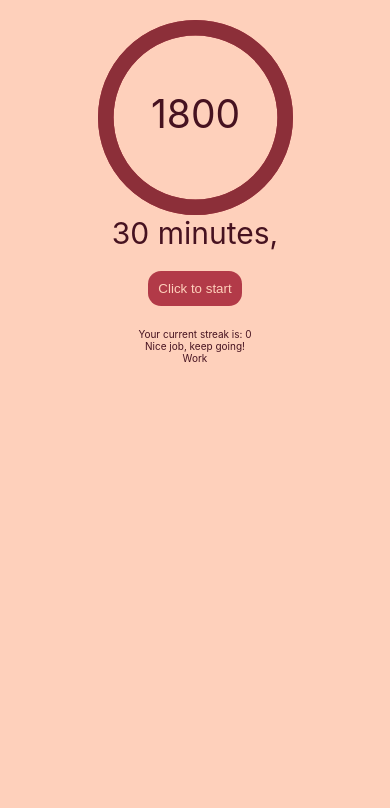
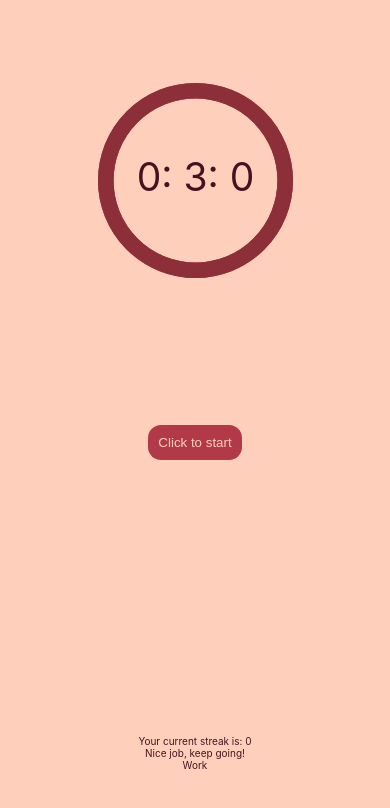
Before and after one commit to SyroQT/pomodorolt, a React (Create React App) app: page / in a window 390 px wide. Shown: the top 808 px of the page. Built offline with nearby package versions, Linux system fonts and the light colour scheme.

Commit message:
Fixed time units, added responsivnes for screens, some QoL changes and bug fixes, updated README

```diff
--- a/src/App.css
+++ b/src/App.css
@@ -31,9 +31,10 @@ body {
 }
 
 .App {
+  height: 100vh;
   text-align: center;
   display: flex;
+  flex-direction: column;
   align-items: center;
-  justify-content: center;
-  flex-direction: column;
+  justify-content: space-around;
 }
--- a/src/noState/Input.js
+++ b/src/noState/Input.js
@@ -1,36 +1,79 @@
 import React from "react";
 
-const Input = ({ show, time, change }) => {
+const secToTriple = (totalSeconds) => {
+  const hours = Math.floor(totalSeconds / 3600);
+  totalSeconds %= 3600;
+  const minutes = Math.floor(totalSeconds / 60);
+  const seconds = totalSeconds % 60;
+  return [hours, minutes, seconds];
+};
+
+const Input = ({ workTime, breakTime, onChange }) => {
   let input = null;
+  const [workH, workM, workS] = secToTriple(workTime);
+  const [breakH, breakM, breakS] = secToTriple(breakTime);
+
   input = (
+    <React.Fragment>
       <div>
+        <h1>Work time</h1>
         <input
           type="number"
           min="0"
           placeholder="Hours"
-        value={time[0]}
-        id="hours"
-        onChange={change}
+          value={workH}
+          id="workH"
+          onChange={onChange}
         />
         <input
           type="number"
           min="0"
           max="60"
-        id="minutes"
+          id="workM"
           placeholder="Minutes"
-        value={time[1]}
-        onChange={change}
+          value={workM}
+          onChange={onChange}
         />
         <input
           type="number"
-        min="1"
+          min="0"
           max="60"
-        id="seconds"
+          id="workS"
           placeholder="Seconds"
-        value={time[2]}
-        onChange={change}
+          value={workS}
+          onChange={onChange}
         />
       </div>
+      <div>
+        <h1>Break time</h1>
+        <input
+          type="number"
+          min="0"
+          placeholder="Hours"
+          value={breakH}
+          id="breakH"
+          onChange={onChange}
+        />
+        <input
+          type="number"
+          min="0"
+          max="60"
+          id="breakM"
+          placeholder="Minutes"
+          value={breakM}
+          onChange={onChange}
+        />
+        <input
+          type="number"
+          min="0"
+          max="60"
+          id="breakS"
+          placeholder="Seconds"
+          value={breakS}
+          onChange={onChange}
+        />
+      </div>
+    </React.Fragment>
   );
 
   return input;
--- a/src/noState/Timer.js
+++ b/src/noState/Timer.js
@@ -11,9 +11,9 @@ function secondsToHms(d) {
   var m = Math.floor((d % 3600) / 60);
   var s = Math.floor((d % 3600) % 60);
 
-  var hDisplay = h > 0 ? h + (h === 1 ? " hour, " : " hours, ") : "";
-  var mDisplay = m > 0 ? m + (m === 1 ? " minute, " : " minutes, ") : "";
-  var sDisplay = s > 0 ? s + (s === 1 ? " second" : " seconds") : "";
+  var hDisplay = h >= 0 ? h + ": " : "";
+  var mDisplay = m >= 0 ? m + ": " : "";
+  var sDisplay = s >= 0 ? s : null;
   return hDisplay + mDisplay + sDisplay;
 }
 
@@ -30,9 +30,8 @@ const Timer = ({ left, click, total }) => {
         })}
         value={left}
         maxValue={total}
-        text={`${left}`}
+        text={`${secondsToHms(left)}`}
       />
-      {secondsToHms(left)}
     </div>
   );
 };
--- a/src/noState/Timer.module.css
+++ b/src/noState/Timer.module.css
@@ -4,3 +4,8 @@
   cursor: pointer;
   width: 50%;
 }
+@media only screen and (min-width: 900px) {
+  .Timer {
+    width: 30%;
+  }
+}
--- a/src/state/Main.js
+++ b/src/state/Main.js
@@ -6,38 +6,50 @@ import StartButton from "../noState/StartButton";
 import Input from "../noState/Input";
 import Modal from "../noState/ui/Modal";
 
-const TIME = [0, 30, 0];
+const TIME = 180;
 const MESSAGE_BREAK = "Time to go back to work";
 const MESSAGE_WORK = "Time to take a break!";
+/* Helper functions */
+const secToTriple = (totalSeconds) => {
+  const hours = Math.floor(totalSeconds / 3600);
+  totalSeconds %= 3600;
+  const minutes = Math.floor(totalSeconds / 60);
+  const seconds = totalSeconds % 60;
+  return [hours, minutes, seconds];
+};
 
-const convertTime = (time) => {
-  let total = time[2];
-  total += time[1] * 60;
-  total += time[0] * 3600;
-  return total;
+const tripleToSec = (time) => {
+  return time[0] * 3600 + time[1] * 60 + time[2];
 };
 
 function Main(props) {
-  const [workTime, setWorkTime] = useState(convertTime(TIME));
-  const [timeLeft, setTimeLeft] = useState(convertTime(TIME));
+  /*
+  laikas darbui laikas pertraukai
+  arPertrauka arSkaiciuojam
+  laikasSekundemis
+  */
+  // Main variables for work and break
+  const [workTime, setWorkTime] = useState(TIME);
+  const [breakTime, setBreakTime] = useState(TIME);
+  const [streak, setStreak] = useState(0);
+  // Bools
+  const [settings, setSettings] = useState(false);
   const [counting, setCounting] = useState(false);
-  const [settings, setSettings] = useState(false);
-  const [streak, setStreak] = useState(0);
   const [isBreak, setIsBreak] = useState(false);
-  const [breakTime, setBreakTime] = useState(convertTime(TIME));
-  const [tripleTime, setTripleTime] = useState([0, 30, 0]);
+
+  const [timeLeft, setTimeLeft] = useState(TIME);
 
   // timer hook
   useEffect(() => {
     if (counting) {
       if (settings) {
+        // we cant open setting if counting
         setSettings(false);
       }
+      // set 1 sec timeout
       setTimeout(() => {
-        //add logic for ending
+        // we end the counting
         if (timeLeft === 0) {
-          //TODO: Smart logic for break/work following
-          //TODO: Counting the streak of work sessions
           setCounting(false);
           // Wheather it is a break or a work session
           if (isBreak) {
@@ -53,49 +65,59 @@ function Main(props) {
             alert(MESSAGE_WORK);
           }
         } else {
+          // we count down 1 sec at a time
           setTimeLeft(timeLeft - 1);
         }
       }, 1000);
     }
   }, [timeLeft, counting, settings, streak, workTime, isBreak, breakTime]);
 
+  // Handlina Inputa is jo componento
   const inputHandler = (e) => {
-    //TODO: fix
-    const newTime = [...tripleTime];
-
+    const timeWork = secToTriple(workTime);
+    const timeBreak = secToTriple(breakTime);
+    // Atrenka kuri fielda pakeitem
     switch (e.target.id) {
-      case "hours":
-        newTime[0] = e.target.value;
+      case "workH":
+        timeWork[0] = Number(e.target.value);
         break;
-      case "minutes":
-        newTime[1] = e.target.value;
+      case "workM":
+        timeWork[1] = Number(e.target.value);
         break;
-      case "seconds":
-        newTime[2] = e.target.value;
-        console.log(newTime);
-
+      case "workS":
+        timeWork[2] = Number(e.target.value);
+        break;
+      case "breakH":
+        timeBreak[0] = Number(e.target.value);
+        break;
+      case "breakM":
+        timeBreak[1] = Number(e.target.value);
+        break;
+      case "breakS":
+        timeBreak[2] = Number(e.target.value);
         break;
       default:
         console.log("Error");
     }
-    //input time
-    setTripleTime(newTime);
-    console.log(convertTime(tripleTime));
+    // Atnaujinam state
+    setWorkTime(tripleToSec(timeWork));
+    setBreakTime(tripleToSec(timeBreak));
 
-    //working time
-    setTimeLeft(convertTime(newTime));
     isBreak
-      ? setBreakTime(convertTime(newTime))
-      : setWorkTime(convertTime(newTime));
-    // const time = newTime;
-    // setTimeLeft(time);
-    // isBreak ? setBreakTime(time) : setWorkTime(time);
+      ? setTimeLeft(tripleToSec(timeBreak))
+      : setTimeLeft(tripleToSec(timeWork));
   };
   //counter
   //menu
   let input = null;
   if (!counting) {
-    input = <Input show={settings} time={tripleTime} change={inputHandler} />;
+    input = (
+      <Input
+        workTime={workTime}
+        breakTime={breakTime}
+        onChange={inputHandler}
+      />
+    );
   }
 
   return (
```
Also changed, not shown: 1 other file (tests, documents, lock files or other folders). Lines whose indentation alone changed are shown as unchanged.
